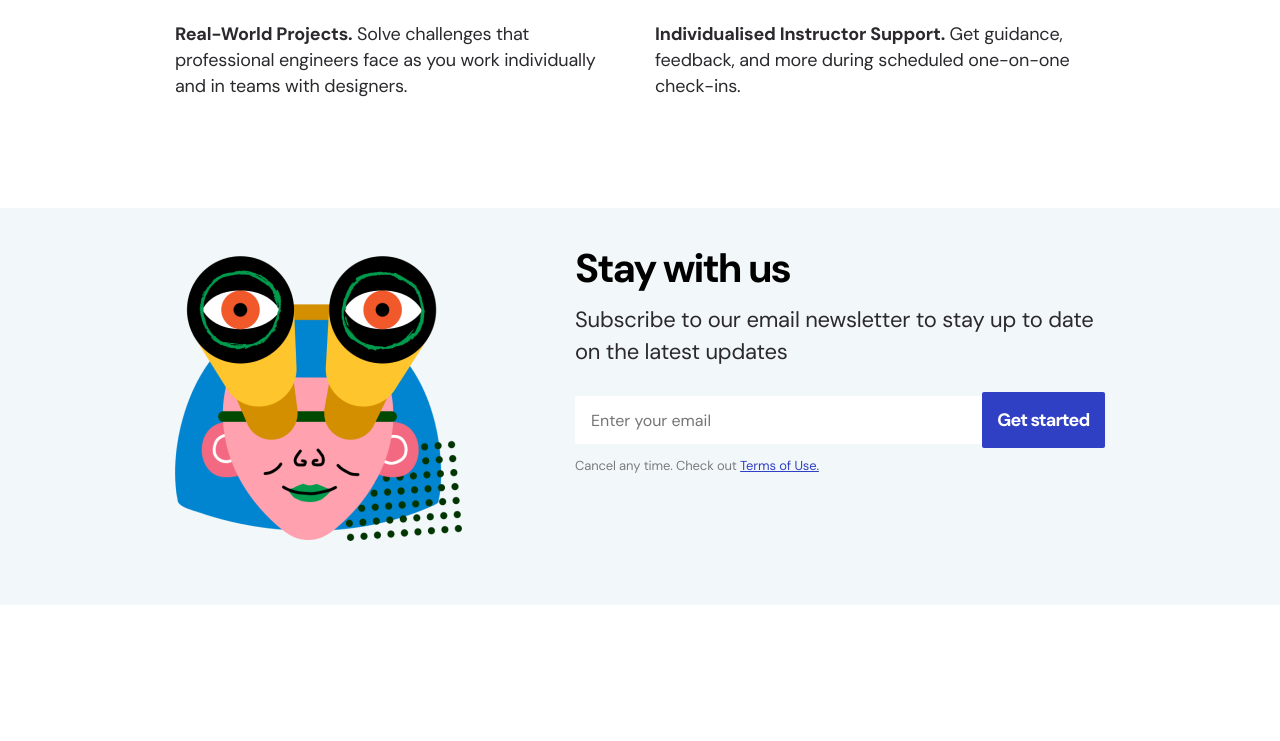
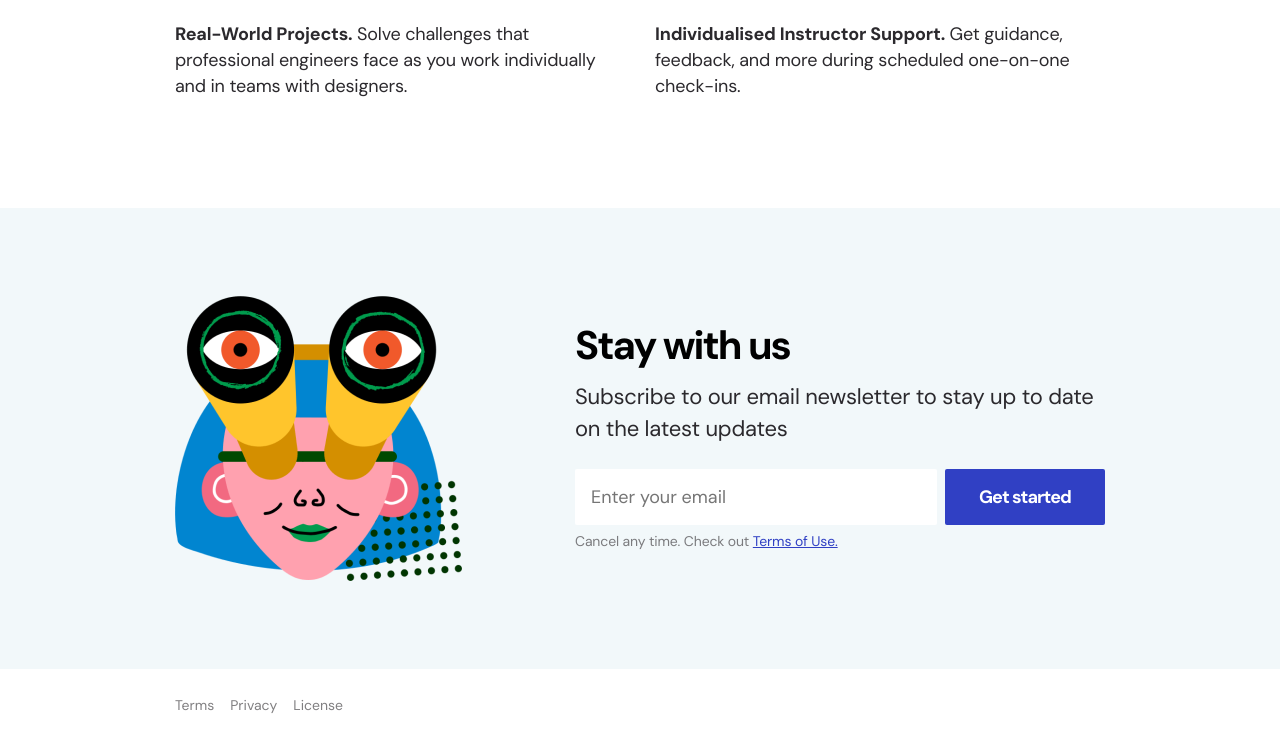
Before and after one commit to thdalstn6352/Responsive-Webpage, a plain HTML site: page Responsive-Webpage/index.html in a window 1280 px wide. Shown: the part 2264-3005 px from the top of the page. Before the commit the page ends 2869 px from the top, so only its background shows below. Drawn offline with Linux system fonts and the light colour scheme.

Commit message:
Finally Done

```diff
--- a/Responsive-Webpage/css/style.css
+++ b/Responsive-Webpage/css/style.css
@@ -244,6 +244,9 @@ p {
   margin-bottom: 24px;
 }
 
+.subscription .input-group {
+  margin-bottom: 8px;
+}
 .subscription .input-group input {
   width: 100%;
   height: 48px;
@@ -256,7 +259,6 @@ p {
 
 .subscription .input-group .fill-button {
   width: 100%;
-  margin-bottom: 8px;
 }
 
 .subscription-form .form-notice {
@@ -268,6 +270,24 @@ p {
 .subscription-form .form-notice a {
   color: #3040c4;
   text-decoration: underline;
+}
+
+/* Footer */
+.footer {
+  padding: 24px 0;
+}
+.footer-link a {
+  font-size: 14px;
+  line-height: 24px;
+  color: #807f81;
+}
+
+.footer-link {
+  margin-bottom: 8px;
+}
+
+.footer-link:last-child {
+  margin-bottom: 0;
 }
 
 /* >= 768px */
@@ -381,11 +401,13 @@ p {
 
   .subscription {
     text-align: left;
+    padding: 80px 0;
   }
   .subscription-image {
     padding: 8px 0;
     justify-content: flex-start;
     margin-right: 30px;
+    margin-bottom: 0;
   }
   .subscription-image img {
     width: auto;
@@ -400,11 +422,41 @@ p {
   .subscription-form .input-group {
     display: flex;
     align-items: center;
+    margin-bottom: 4px;
+  }
+
+  .subscription-form .input-group input {
+    height: 56px;
+    margin-right: 8px;
+    margin-bottom: 0;
+    font-size: 18px;
+    line-height: 24px;
   }
 
   .subscription-form .input-group .fill-button {
     width: 160px;
-    height: 56px;
+    flex-shrink: 0;
+  }
+
+  .subscription-form .form-notice {
+    font-size: 14px;
+    line-height: 24px;
+  }
+
+  /* Footer */
+
+  .footer-links {
+    display: flex;
+    align-items: center;
+  }
+
+  .footer-link {
+    margin-bottom: 0;
+    margin-right: 16px;
+  }
+
+  .footer-link:last-child {
+    margin-right: 0;
   }
 }
 
--- a/Responsive-Webpage/index.html
+++ b/Responsive-Webpage/index.html
@@ -132,7 +132,7 @@
 
   <aside class="subscription">
     <div class="container">
-      <div class="row">
+      <div class="row align-items-center">
         <div class="col-12 col-md-5">
           <div class="subscription-image">
             <img src="./assets/img-banner.png" alt="subscription">
@@ -152,7 +152,6 @@
             </div>
             <p class="form-notice">Cancel any time. Check out <a href="#">Terms of Use.</a></p>
           </form>
-
         </div>
       </div>
     </div>
@@ -160,7 +159,15 @@
 
   <section class="footer">
     <div class="container">
-      <div class="row"></div>
+      <div class="row">
+        <div class="col-12">
+          <ul class="footer-links">
+            <li class="footer-link"><a href="#">Terms</a></li>
+            <li class="footer-link"><a href="#">Privacy</a></li>
+            <li class="footer-link"><a href="#">License</a></li>
+          </ul>
+        </div>
+      </div>
     </div>
   </section>
 </body>
```
